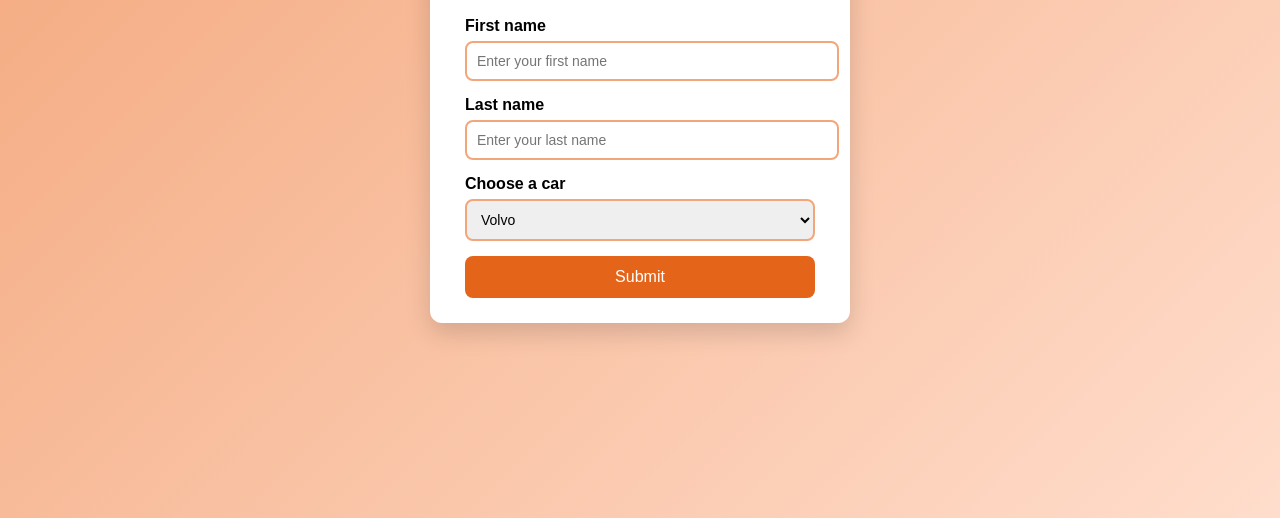
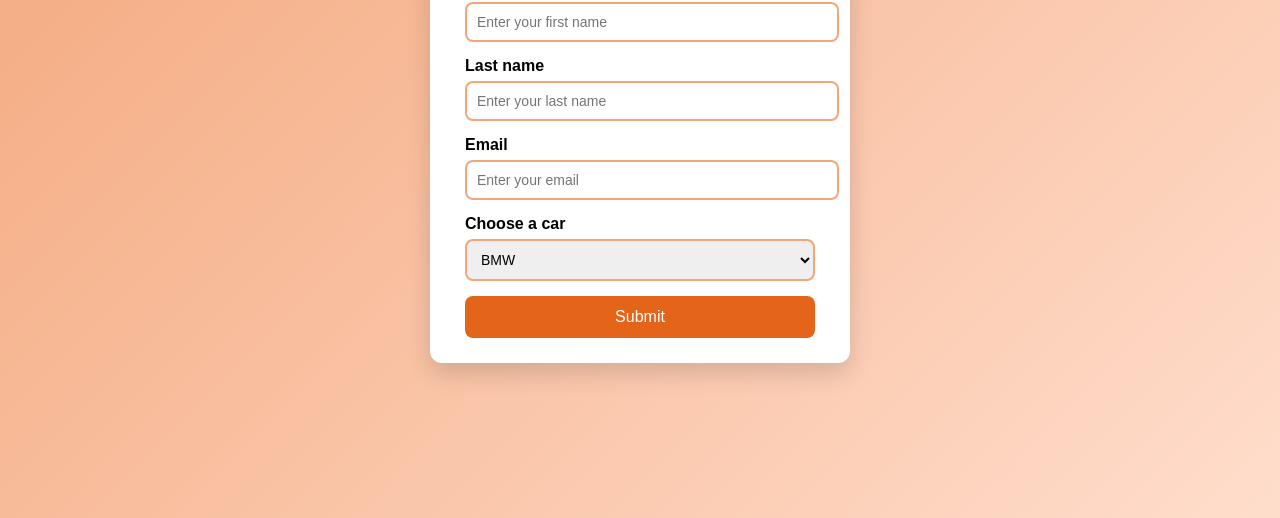
Before and after one commit to jayManavadariya/git-hub-practice, a plain HTML site: page index.html in a window 1280 px wide. Shown: the part 282-800 px from the top of the page. Drawn offline with Linux system fonts and the light colour scheme.

Commit message:
add email field

```diff
--- a/index.html
+++ b/index.html
@@ -23,11 +23,16 @@
             </div>
 
             <div class="input-group">
+                <label for="email">Email</label>
+                <input type="text" id="email" name="email" placeholder="Enter your email">
+            </div>
+
+            <div class="input-group">
                 <label for="cars">Choose a car</label>
                 <select id="cars" name="cars">
+                    <option value="saab">BMW</option>
                     <option value="volvo">Volvo</option>
-                    <option value="saab">Saab</option>
-                    <option value="fiat">Fiat</option>
+                    <option value="fiat">Mersedes</option>
                     <option value="audi">Audi</option>
                 </select>
             </div>
```
